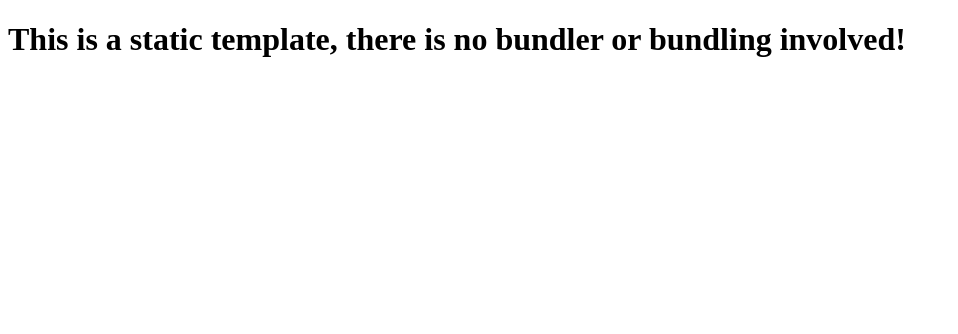
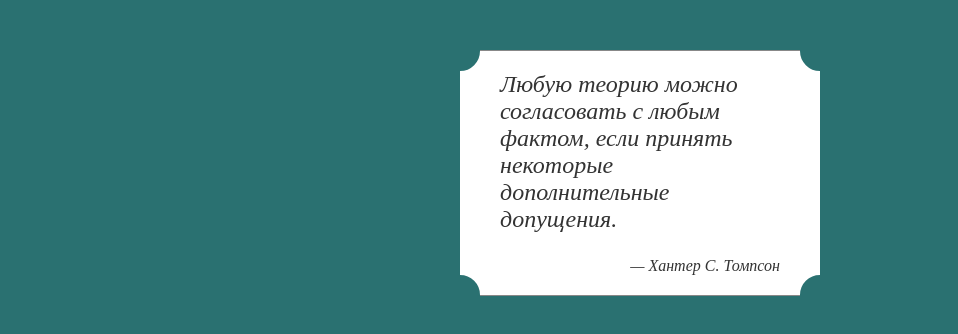
Before and after one commit to vstrelianyi/HTML_academy-workshop-4, a website: page index.html in a window 1280 px wide. Shown: the whole page, without its empty margins (0-958 px from the left). Drawn offline with Linux system fonts and the light colour scheme; a web font is replaced by a local one.

Commit message:
update 2

```diff
--- a/css/style.css
+++ b/css/style.css
@@ -0,0 +1,88 @@
+@font-face {
+  font-weight: 400;
+  font-family: "Lora";
+  font-style: italic;
+  src: url("fonts/loraitalic.woff") format("woff");
+}
+
+body {
+  margin: 0;
+  padding: 0;
+  background-color: rgb(42, 113, 113);
+  color: #333333;
+  font-family: "Lora", serif;
+}
+
+.outer {
+  position: relative;
+  display: block;
+  margin: 50px auto 0;
+  padding: 20px 0;
+  max-width: 320px;
+  border: 1px solid #888888;
+  border-width: 1px 0;
+  background-color: #ffffff;
+}
+
+.inner {
+  position: relative;
+  margin: 0 -20px;
+  padding: 0 40px;
+  background-color: #ffffff;
+  font-style: italic;
+}
+
+.inner p {
+  margin: 0 0 1em;
+  font-size: 1.5em;
+}
+
+.inner footer {
+  display: block;
+  text-align: right;
+}
+
+.inner::before,
+.inner::after,
+.outer::before {
+  position: absolute;
+  z-index: 1;
+  box-sizing: border-box;
+  width: 80px;
+  height: 80px;
+  border: 20px solid #ffffff;
+  border-radius: 50%;
+  content: "";
+}
+
+.inner::before {
+  bottom: -60px;
+  left: -40px;
+  clip: rect(auto, auto, 40px, 40px);
+}
+
+.inner::after {
+  right: -40px;
+  bottom: -60px;
+  clip: rect(auto, 40px, 40px, auto);
+}
+
+.outer::before {
+  top: -40px;
+  left: -60px;
+  clip: rect(40px, auto, auto, 40px);
+}
+
+.outer::after {
+  position: absolute;
+  z-index: 1;
+  box-sizing: border-box;
+  width: 80px;
+  height: 80px;
+  border: 20px solid #ffffff;
+  content: "";
+  border-radius: 50%;
+  top: -40px;
+  right: -60px;
+  clip: rect(40px, 40px, auto, auto);
+}
--- a/index.html
+++ b/index.html
@@ -1,12 +1,20 @@
 <!DOCTYPE html>
-<html lang="en">
+<html lang="ru">
   <head>
-    <meta charset="UTF-8">
-    <meta name="viewport" content="width=device-width, initial-scale=1.0">
-    <meta http-equiv="X-UA-Compatible" content="ie=edge">
-    <title>Static Template</title>
+    <title>Закруглённые внутрь углы, шаг 4</title>
+    <meta charset="utf-8" />
+    <link rel="stylesheet" href="css/style.css" />
+    <base href="https://htmlacademy.ru/assets/course76/" />
   </head>
   <body>
-    <h1>This is a static template, there is no bundler or bundling involved!</h1>
+    <blockquote class="outer">
+      <div class="inner">
+        <p>
+          Любую теорию можно согласовать с любым фактом, если принять некоторые
+          дополнительные допущения.
+        </p>
+        <footer><cite>— Хантер С. Томпсон</cite></footer>
+      </div>
+    </blockquote>
   </body>
 </html>
```
Also changed, not shown: package.json (+2 -6 lines).
